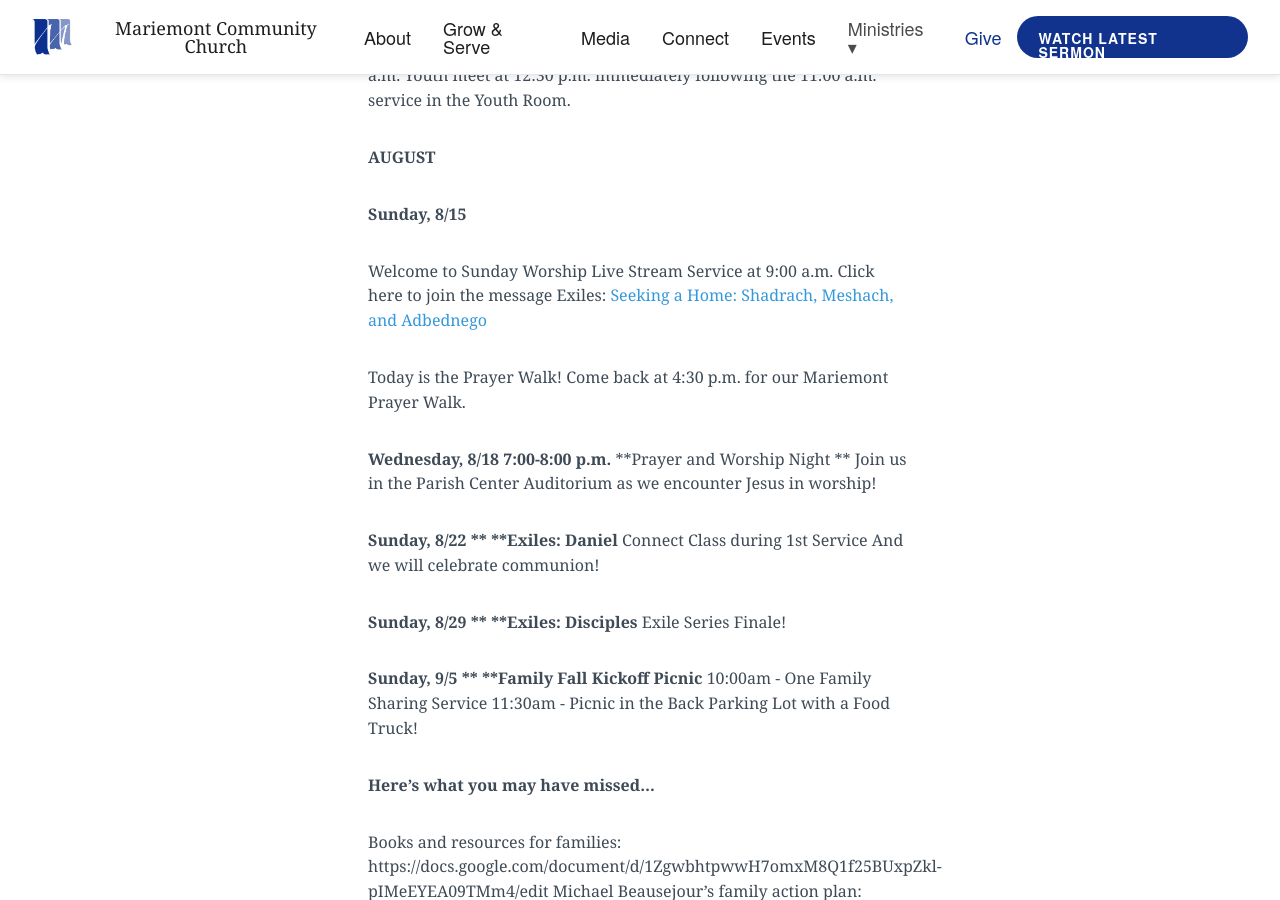
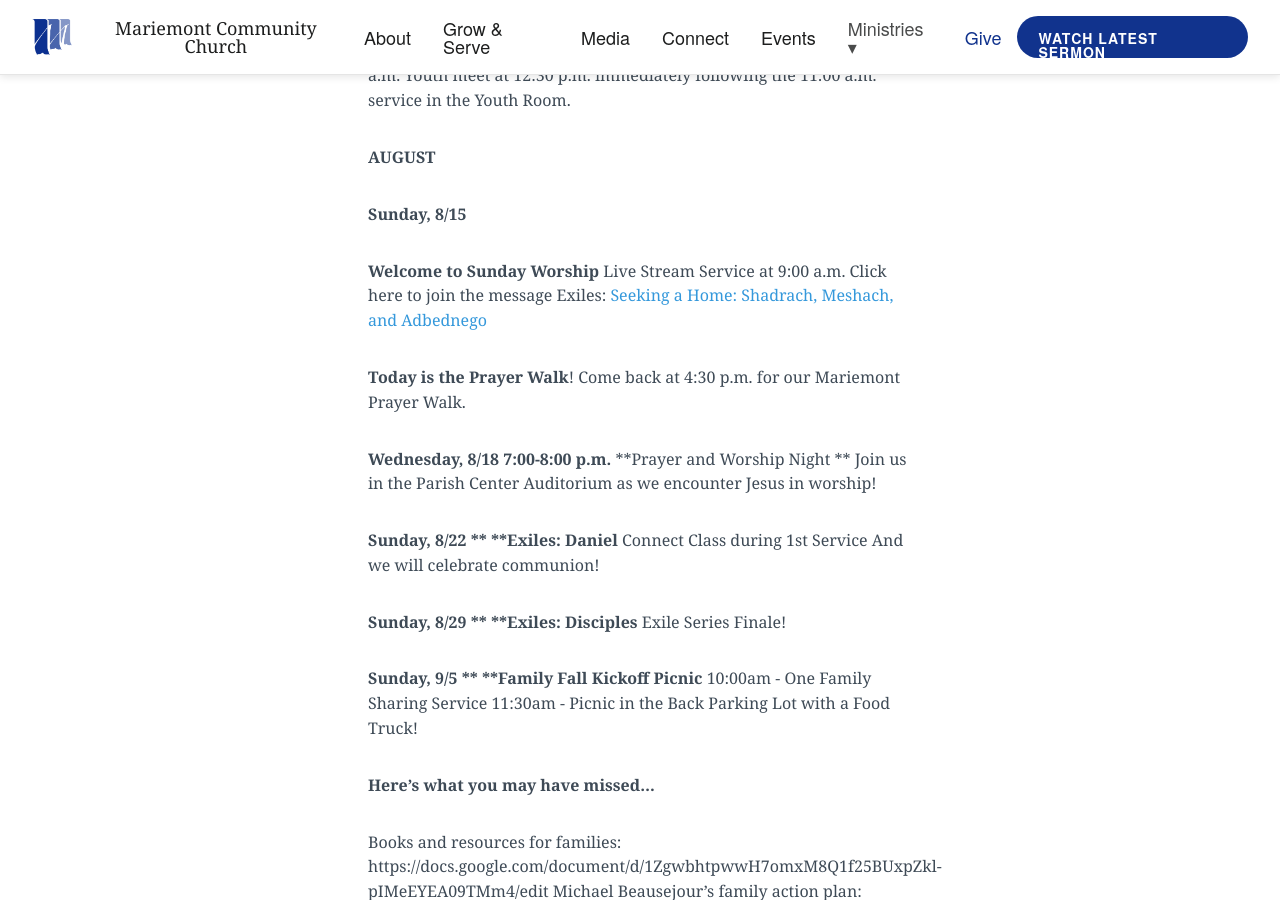
Before and after one commit to lukemoderwell/mariemont, a Jekyll site: the page built from updates.markdown, in a window 1280 px wide and 900 px high, scrolled down 796 px. Built offline with Jekyll 4.4.1, drawn with Linux system fonts in a browser that asks for light colours; nearby versions of some CDN libraries.

Commit message:
Updated Updates

```diff
--- a/updates.markdown
+++ b/updates.markdown
@@ -28,9 +28,9 @@
 
 **Sunday, 8/15**
 
-Welcome to Sunday Worship Live Stream Service at 9:00 a.m. Click here to join the message Exiles: [Seeking a Home: Shadrach, Meshach, and Adbednego](https://youtu.be/fcHW2tZY5D4)
+**Welcome to Sunday Worship** Live Stream Service at 9:00 a.m. Click here to join the message Exiles: [Seeking a Home: Shadrach, Meshach, and Adbednego](https://youtu.be/fcHW2tZY5D4)
 
-Today is the Prayer Walk! Come back at 4:30 p.m. for our Mariemont Prayer Walk.
+**Today is the Prayer Walk**! Come back at 4:30 p.m. for our Mariemont Prayer Walk.
 
 **Wednesday, 8/18**
 **7:00-8:00 p.m.** **Prayer and Worship Night **
```
